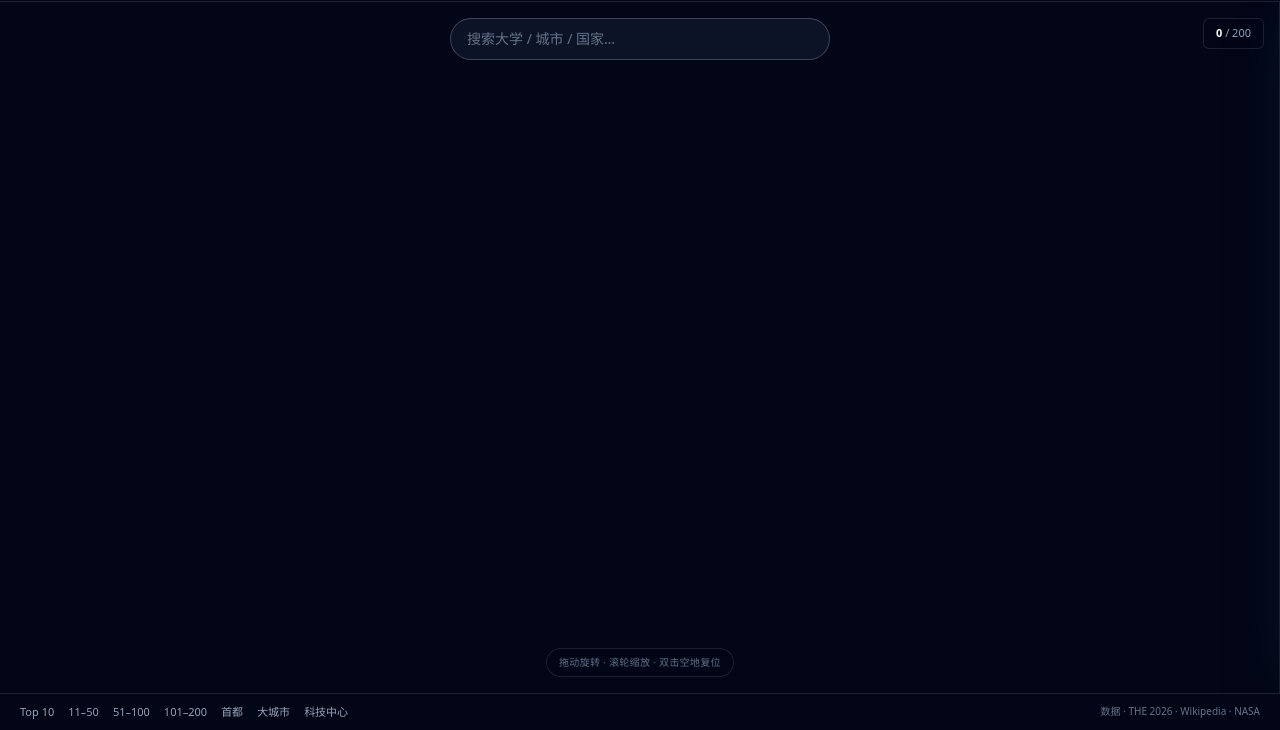
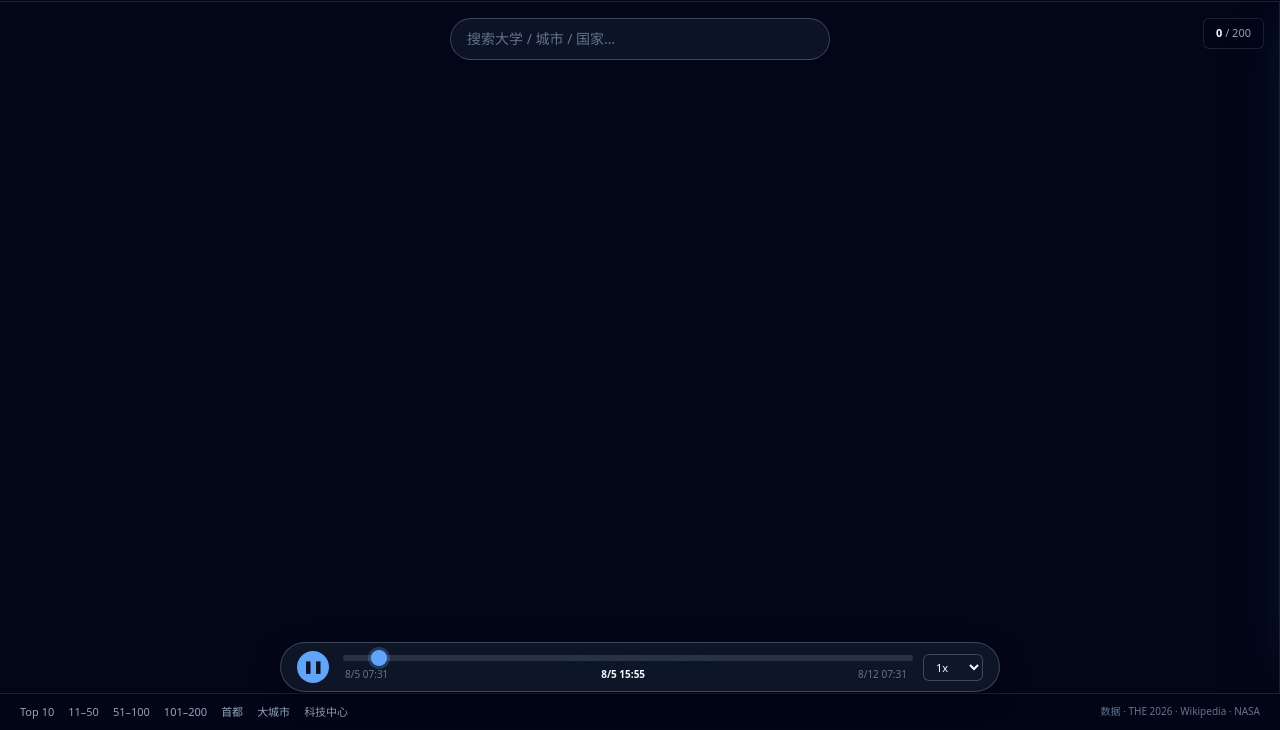
Before and after one commit to historyreview-code/digital-earth, a website built with Vite: page index.html in a window 1280 px wide. Shown: the part 70-800 px from the top of the page. Built offline with nearby package versions, Linux system fonts and the light colour scheme; animation ran at ten frames a second; what three-globe would draw is missing.

Commit message:
feat(V2 step1): 底座时间滑块组件
- createTimeline(): setRange/onChange/play/pause/setSpeed/setTime
- 播放语义: 1x=100秒播完整范围 (回放场景, 实时速度无意义)
- 键盘 ←/→ 步进, Space 播放暂停, 触屏可拖
- 手机自适应 (bottom 上方, 紧凑样式)
- main.ts 接入: 近7天演示范围, 自动播放验证组件工作
- 未来地震主题: onChange 里按 item.time 过滤 markers

```diff
--- a/src/core/styles.css
+++ b/src/core/styles.css
@@ -916,3 +916,141 @@ html[lang="zh-CN"] #detail-content figure.figure-error::after {
     font-size: 9px;
   }
 }
+/* ===== 时间滑块 (底座通用) ===== */
+#timeline {
+  position: fixed;
+  bottom: 38px;  /* 底部图例上方 */
+  left: 50%;
+  transform: translateX(-50%);
+  display: flex;
+  align-items: center;
+  gap: 12px;
+  padding: 8px 16px;
+  background: rgba(15, 23, 42, 0.92);
+  backdrop-filter: blur(10px);
+  border: 1px solid var(--border-strong);
+  border-radius: 999px;
+  z-index: 7;
+  font-size: 12px;
+  color: var(--text-primary);
+  font-variant-numeric: tabular-nums;
+  width: min(720px, 92vw);
+  max-width: calc(100vw - 32px);
+  box-shadow: 0 8px 24px rgba(0, 0, 0, 0.4);
+}
+
+.tl-btn {
+  width: 32px;
+  height: 32px;
+  border-radius: 50%;
+  background: var(--accent);
+  color: #0b1220;
+  border: 0;
+  cursor: pointer;
+  display: flex;
+  align-items: center;
+  justify-content: center;
+  font-size: 12px;
+  font-weight: 700;
+  flex-shrink: 0;
+  transition: background 0.15s, transform 0.1s;
+}
+
+.tl-btn:hover {
+  background: #93c5fd;
+}
+
+.tl-btn:active {
+  transform: scale(0.95);
+}
+
+.tl-track-wrap {
+  flex: 1;
+  display: flex;
+  flex-direction: column;
+  gap: 4px;
+  min-width: 0;
+}
+
+#tl-range {
+  -webkit-appearance: none;
+  appearance: none;
+  width: 100%;
+  height: 6px;
+  background: rgba(148, 163, 184, 0.2);
+  border-radius: 3px;
+  outline: none;
+  cursor: pointer;
+}
+
+#tl-range::-webkit-slider-thumb {
+  -webkit-appearance: none;
+  appearance: none;
+  width: 16px;
+  height: 16px;
+  border-radius: 50%;
+  background: var(--accent);
+  cursor: grab;
+  box-shadow: 0 0 0 3px rgba(96, 165, 250, 0.25);
+  transition: transform 0.1s;
+}
+
+#tl-range::-webkit-slider-thumb:active {
+  cursor: grabbing;
+  transform: scale(1.2);
+}
+
+#tl-range::-moz-range-thumb {
+  width: 16px;
+  height: 16px;
+  border: 0;
+  border-radius: 50%;
+  background: var(--accent);
+  cursor: grab;
+  box-shadow: 0 0 0 3px rgba(96, 165, 250, 0.25);
+}
+
+.tl-track-labels {
+  display: flex;
+  justify-content: space-between;
+  font-size: 10px;
+  color: var(--text-muted);
+  padding: 0 4px;
+}
+
+.tl-now {
+  color: var(--text-primary);
+  font-weight: 600;
+}
+
+.tl-speed {
+  background: var(--bg-panel);
+  color: var(--text-primary);
+  border: 1px solid var(--border-strong);
+  border-radius: 6px;
+  padding: 4px 8px;
+  font: inherit;
+  font-size: 11px;
+  cursor: pointer;
+  outline: none;
+}
+
+.tl-speed:focus {
+  border-color: var(--accent);
+}
+
+@media (max-width: 700px) {
+  #timeline {
+    bottom: 50px;
+    padding: 6px 10px;
+    gap: 8px;
+    font-size: 11px;
+  }
+  .tl-btn {
+    width: 28px;
+    height: 28px;
+  }
+  .tl-track-labels {
+    font-size: 9px;
+  }
+}
--- /dev/null
+++ b/src/core/timeline.ts
@@ -0,0 +1,237 @@
+/**
+ * 底座通用时间滑块 (与具体主题解耦)
+ *
+ * 用法 (主题侧):
+ *   const tl = createTimeline();
+ *   tl.setRange(startTime, endTime);     // 数据时间范围
+ *   tl.onChange((currentTime) => {
+ *     markers.forEach(m => m.time <= currentTime && show(m));
+ *   });
+ *   tl.play(); / tl.pause();              // 自动回放
+ *   tl.setSpeed(2);                       // 2x 速度
+ *
+ * 通用特性:
+ *   - 拖动滑块手动选时间
+ *   - 播放/暂停自动循环 (requestAnimationFrame)
+ *   - 键盘 ←/→ 步进 1%, Space 切换播放
+ *   - 触屏 (手机) 滑块可拖
+ *
+ * UI 由 index.html + timeline.css 提供 (底座负责逻辑, 主题可自定义外观)
+ */
+
+export interface TimelineController {
+  el: HTMLElement;
+  /** 设置数据时间范围 (epoch ms) */
+  setRange(start: number, end: number): void;
+  /** 主题订阅: 当前时间变化时回调 */
+  onChange(cb: (currentTime: number, isPlaying: boolean) => void): void;
+  /** 播放/暂停 */
+  play(): void;
+  pause(): void;
+  toggle(): void;
+  /** 设置播放速度 (1 = 实时, 2 = 2x 速度) */
+  setSpeed(multiplier: number): void;
+  /** 直接跳到某时刻 */
+  setTime(t: number): void;
+  /** 当前时间 (epoch ms) */
+  getTime(): number;
+  /** 是否在播放 */
+  isPlaying(): boolean;
+  destroy(): void;
+}
+
+const DEFAULTS = {
+  width: "min(720px, 92vw)",
+  height: 56,
+  collapsedHeight: 30,
+};
+void DEFAULTS; // 保留尺寸常量供未来自定义外观使用
+
+export function createTimeline(): TimelineController {
+  // === DOM 创建 ===
+  const el = document.createElement("div");
+  el.id = "timeline";
+  el.innerHTML = `
+    <button id="tl-play" class="tl-btn" aria-label="播放/暂停">
+      <span class="tl-play-icon">▶</span>
+    </button>
+    <div class="tl-track-wrap">
+      <input id="tl-range" type="range" min="0" max="1000" value="1000" step="1" />
+      <div class="tl-track-labels">
+        <span id="tl-start">--</span>
+        <span id="tl-now" class="tl-now">--</span>
+        <span id="tl-end">--</span>
+      </div>
+    </div>
+    <select id="tl-speed" class="tl-speed" title="播放速度">
+      <option value="0.5">0.5x</option>
+      <option value="1" selected>1x</option>
+      <option value="2">2x</option>
+      <option value="5">5x</option>
+      <option value="20">20x</option>
+    </select>
+  `;
+
+  document.body.appendChild(el);
+
+  const rangeEl = el.querySelector<HTMLInputElement>("#tl-range")!;
+  const playBtn = el.querySelector<HTMLButtonElement>("#tl-play")!;
+  const playIcon = playBtn.querySelector<HTMLSpanElement>(".tl-play-icon")!;
+  const startLabel = el.querySelector<HTMLSpanElement>("#tl-start")!;
+  const nowLabel = el.querySelector<HTMLSpanElement>("#tl-now")!;
+  const endLabel = el.querySelector<HTMLSpanElement>("#tl-end")!;
+  const speedEl = el.querySelector<HTMLSelectElement>("#tl-speed")!;
+
+  // === 状态 ===
+  let rangeStart = 0;
+  let rangeEnd = 0;
+  let currentTime = 0;
+  let speed = 1;
+  let playing = false;
+  let lastFrameTime = 0;
+  let rafId: number | null = null;
+  const listeners: Array<(t: number, playing: boolean) => void> = [];
+
+  // === 时间格式化 (智能: 跨度 > 1 年用年月日, > 1 天用月日时分, 否则时分秒) ===
+  function formatTime(t: number): string {
+    if (!t) return "—";
+    const d = new Date(t);
+    const span = rangeEnd - rangeStart;
+    if (span > 365 * 24 * 3600 * 1000) {
+      return d.toISOString().slice(0, 10); // YYYY-MM-DD
+    }
+    if (span > 2 * 24 * 3600 * 1000) {
+      return `${d.getMonth() + 1}/${d.getDate()} ${String(d.getHours()).padStart(2, "0")}:${String(d.getMinutes()).padStart(2, "0")}`;
+    }
+    return `${String(d.getHours()).padStart(2, "0")}:${String(d.getMinutes()).padStart(2, "0")}:${String(d.getSeconds()).padStart(2, "0")}`;
+  }
+
+  function sync(): void {
+    const span = Math.max(1, rangeEnd - rangeStart);
+    const pct = Math.min(1, Math.max(0, (currentTime - rangeStart) / span));
+    rangeEl.value = String(Math.round(pct * 1000));
+    nowLabel.textContent = formatTime(currentTime);
+    startLabel.textContent = formatTime(rangeStart);
+    endLabel.textContent = formatTime(rangeEnd);
+    playIcon.textContent = playing ? "❚❚" : "▶";
+    playBtn.setAttribute("aria-label", playing ? "暂停" : "播放");
+  }
+
+  function fire(): void {
+    listeners.forEach((cb) => cb(currentTime, playing));
+  }
+
+  // === Render loop ===
+  // 速度语义: speed=1 → 100 秒播完整个范围, speed=2 → 50 秒, speed=5 → 20 秒
+  // (回放场景, 实时速度没意义: 7 天地震数据用实时速度要播 7 天)
+  function step(now: number): void {
+    if (!playing) return;
+    const span = Math.max(1, rangeEnd - rangeStart);
+    const dt = (now - lastFrameTime) * (span * speed) / 100000; // 每秒走 span*speed/100
+    lastFrameTime = now;
+    currentTime += dt;
+    if (currentTime >= rangeEnd) {
+      // 到达末尾: 自动循环回起点
+      currentTime = rangeStart;
+    }
+    sync();
+    fire();
+    rafId = requestAnimationFrame(step);
+  }
+
+  function start(): void {
+    if (playing) return;
+    playing = true;
+    lastFrameTime = performance.now();
+    rafId = requestAnimationFrame(step);
+    sync();
+  }
+
+  function stop(): void {
+    playing = false;
+    if (rafId !== null) {
+      cancelAnimationFrame(rafId);
+      rafId = null;
+    }
+    sync();
+  }
+
+  // === 事件 ===
+  rangeEl.addEventListener("input", () => {
+    if (rangeEnd <= rangeStart) return;
+    const span = rangeEnd - rangeStart;
+    currentTime = rangeStart + (Number(rangeEl.value) / 1000) * span;
+    sync();
+    fire();
+  });
+
+  playBtn.addEventListener("click", () => {
+    if (playing) stop();
+    else start();
+  });
+
+  speedEl.addEventListener("change", () => {
+    const v = Number(speedEl.value);
+    if (Number.isFinite(v) && v > 0) speed = v;
+  });
+
+  document.addEventListener("keydown", (e) => {
+    // 跳过输入框
+    const tag = (e.target as HTMLElement).tagName;
+    if (tag === "INPUT" || tag === "TEXTAREA" || tag === "SELECT") return;
+
+    if (e.code === "Space") {
+      e.preventDefault();
+      if (playing) stop();
+      else start();
+    } else if (e.code === "ArrowLeft" || e.code === "ArrowRight") {
+      if (rangeEnd <= rangeStart) return;
+      const dir = e.code === "ArrowRight" ? 1 : -1;
+      const span = rangeEnd - rangeStart;
+      currentTime = Math.min(rangeEnd, Math.max(rangeStart, currentTime + dir * 0.01 * span));
+      sync();
+      fire();
+    }
+  });
+
+  // === 公开 API ===
+  return {
+    el,
+    setRange(start, end) {
+      rangeStart = start;
+      rangeEnd = end;
+      if (currentTime < start || currentTime > end) {
+        currentTime = start;
+      }
+      sync();
+      fire();
+    },
+    onChange(cb) {
+      listeners.push(cb);
+    },
+    play: start,
+    pause: stop,
+    toggle() {
+      if (playing) stop();
+      else start();
+    },
+    setSpeed(multiplier) {
+      if (Number.isFinite(multiplier) && multiplier > 0) {
+        speed = multiplier;
+        speedEl.value = String(multiplier);
+      }
+    },
+    setTime(t) {
+      if (rangeEnd <= rangeStart) return;
+      currentTime = Math.min(rangeEnd, Math.max(rangeStart, t));
+      sync();
+      fire();
+    },
+    getTime: () => currentTime,
+    isPlaying: () => playing,
+    destroy() {
+      if (rafId !== null) cancelAnimationFrame(rafId);
+      el.remove();
+    },
+  };
+}
--- a/src/main.ts
+++ b/src/main.ts
@@ -16,6 +16,7 @@ import { createGlobe } from "./core/globe";
 import { createDrawer, type DrawerController } from "./core/drawer";
 import { createFilterBar, type FilterController } from "./core/filter";
 import { createSearchBox, type SearchableItem } from "./core/search";
+import { createTimeline } from "./core/timeline";
 import { getLanguage, setLanguage, subscribeLanguage, type Language } from "./core/i18n";
 import { themeRegistry, themeExtras, defaultThemeId } from "./themes";
 import {
@@ -359,6 +360,21 @@ function bootstrap(): void {
     savePOVThrottled(lat, lng, altitude);
   });
 
+  // === 底座时间滑块 (V2 第1步: 独立组件, 未来地震主题联动) ===
+  // 第1步交付: 滑块可见可交互可播放, 时间标签滚动即验证组件工作
+  // 第2步 (地震主题): onChange 里按 item.time 过滤 markers
+  const tl = createTimeline();
+  {
+    const now = Date.now();
+    const weekAgo = now - 7 * 24 * 3600 * 1000;
+    tl.setRange(weekAgo, now);
+    tl.play(); // 自动播放展示时间流逝
+    tl.onChange((t, isPlaying) => {
+      // 调试: 打印当前时间 (未来地震主题在此联动 markers)
+      console.log(`[timeline] t=${new Date(t).toISOString()} playing=${isPlaying}`);
+    });
+  }
+
   // === Filter 绑定 ===
   filter.onChange((key) => {
     refreshGlobe(globe, theme, key);
```
